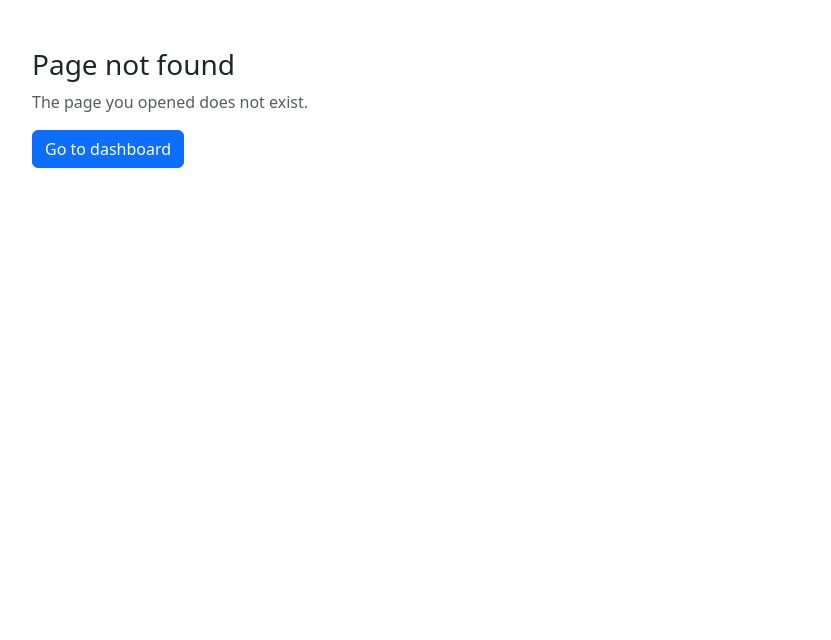
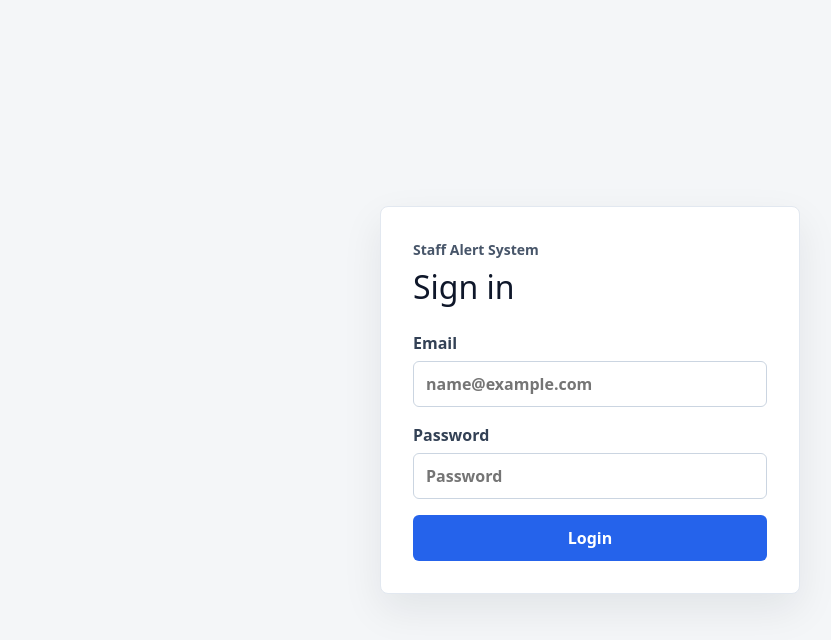
Before and after one commit to Kim-hak/staff-alert-system, a Vue app: page /login in a window 1280 px wide. Before the commit this address had no page. Shown: the top 640 px of the page, without its empty margins (50-881 px from the left). Built offline with nearby package versions, Linux system fonts and the light colour scheme; a web font is replaced by a local one.

Commit message:
add not found page

```diff
--- a/src/router/index.js
+++ b/src/router/index.js
@@ -10,7 +10,7 @@ import NotFoundView from "@/views/shared/NotFoundView.vue";
 // 2. Auth Views (សម្រាប់ Login / Forget Password)
 // ==========================================
 // ចំណាំ: សូមប្តូរឈ្មោះ File តាមជាក់ស្តែងនៅក្នុង Folder auth របស់អ្នក
-// import LoginView from '@/views/auth/LoginView.vue'
+import LoginView from "@/views/auth/LoginView.vue";
 
 // ==========================================
 // 3. Admin Views
@@ -50,12 +50,11 @@ const router = createRouter({
     },
 
     // --- Auth Routes (មិនប្រើ Dashboard Layout ទេ) ---
-    /* {
-      path: '/login',
-      name: 'login',
-      component: LoginView
+    {
+      path: "/login",
+      name: "login",
+      component: LoginView,
     },
-    */
 
     // --- ADMIN Routes ---
     {
--- a/src/views/auth/LoginView.vue
+++ b/src/views/auth/LoginView.vue
@@ -0,0 +1,86 @@
+<template>
+  <main class="login-page">
+    <section class="login-panel">
+      <div>
+        <p class="login-eyebrow">Staff Alert System</p>
+        <h1>Sign in</h1>
+      </div>
+
+      <form class="login-form" @submit.prevent>
+        <label>
+          Email
+          <input type="email" autocomplete="email" placeholder="name@example.com" />
+        </label>
+
+        <label>
+          Password
+          <input type="password" autocomplete="current-password" placeholder="Password" />
+        </label>
+
+        <button type="submit">Login</button>
+      </form>
+    </section>
+  </main>
+</template>
+
+<style scoped>
+.login-page {
+  min-height: 100vh;
+  display: grid;
+  place-items: center;
+  background: #f4f6f8;
+  padding: 24px;
+}
+
+.login-panel {
+  width: min(100%, 420px);
+  background: #ffffff;
+  border: 1px solid #e2e8f0;
+  border-radius: 8px;
+  padding: 32px;
+  box-shadow: 0 16px 40px rgba(15, 23, 42, 0.08);
+}
+
+.login-eyebrow {
+  margin: 0 0 8px;
+  color: #475569;
+  font-size: 0.875rem;
+  font-weight: 600;
+}
+
+h1 {
+  margin: 0 0 24px;
+  color: #0f172a;
+  font-size: 2rem;
+}
+
+.login-form {
+  display: grid;
+  gap: 16px;
+}
+
+label {
+  display: grid;
+  gap: 6px;
+  color: #334155;
+  font-weight: 600;
+}
+
+input {
+  width: 100%;
+  border: 1px solid #cbd5e1;
+  border-radius: 6px;
+  padding: 10px 12px;
+  font: inherit;
+}
+
+button {
+  border: 0;
+  border-radius: 6px;
+  background: #2563eb;
+  color: #ffffff;
+  font: inherit;
+  font-weight: 700;
+  padding: 11px 16px;
+}
+</style>
--- a/src/views/shared/NotFoundView.vue
+++ b/src/views/shared/NotFoundView.vue
@@ -1,13 +1,94 @@
 <template>
-  <main class="container py-5">
-    <h1 class="h3">Page not found</h1>
-    <p class="text-muted">The page you opened does not exist.</p>
-    <RouterLink :to="{ name: 'staffDashboard' }" class="btn btn-primary">
-      Go to dashboard
-    </RouterLink>
+  <main class="not-found d-flex align-items-center justify-content-center min-vh-100 bg-body-tertiary">
+    <div class="text-center px-3">
+
+      <div class="glitch-wrap mb-4" aria-hidden="true">
+        <span class="glitch display-1 fw-bold text-primary" data-text="404">404</span>
+      </div>
+
+      <div class="mb-4">
+        <span class="badge bg-primary-subtle text-primary rounded-pill px-3 py-2 fs-6">
+          Page not found
+        </span>
+      </div>
+
+      <h1 class="h3 fw-semibold mb-2">Oops! You've hit a dead end.</h1>
+      <p class="text-muted mx-auto mb-5" style="max-width: 380px;">
+        The page you're looking for doesn't exist, was moved, or the URL was mistyped.
+      </p>
+
+      <div class="d-flex flex-column flex-sm-row gap-2 justify-content-center">
+        <RouterLink :to="{ name: 'staffDashboard' }" class="btn btn-primary px-4">
+          <i class="bi bi-house-door me-2"></i>Go to dashboard
+        </RouterLink>
+        <button class="btn btn-outline-secondary px-4" @click="$router.back()">
+          <i class="bi bi-arrow-left me-2"></i>Go back
+        </button>
+      </div>
+
+    </div>
   </main>
 </template>
 
 <script setup>
-import { RouterLink } from 'vue-router'
+import { RouterLink, useRouter } from 'vue-router'
+
+const $router = useRouter()
 </script>
+
+<style scoped>
+.not-found {
+  font-family: inherit;
+}
+
+/* Glitch effect on the 404 number */
+.glitch-wrap {
+  position: relative;
+  display: inline-block;
+}
+
+.glitch {
+  position: relative;
+  font-size: clamp(5rem, 18vw, 9rem);
+  letter-spacing: -4px;
+  color: var(--bs-primary);
+}
+
+.glitch::before,
+.glitch::after {
+  content: attr(data-text);
+  position: absolute;
+  inset: 0;
+  font-size: inherit;
+  font-weight: inherit;
+  letter-spacing: inherit;
+}
+
+.glitch::before {
+  color: #ff4d6d;
+  clip-path: polygon(0 0, 100% 0, 100% 40%, 0 40%);
+  transform: translateX(-3px);
+  animation: glitch-top 3s infinite linear;
+}
+
+.glitch::after {
+  color: #48cae4;
+  clip-path: polygon(0 60%, 100% 60%, 100% 100%, 0 100%);
+  transform: translateX(3px);
+  animation: glitch-bottom 3s infinite linear;
+}
+
+@keyframes glitch-top {
+  0%, 90%, 100% { transform: translateX(-3px); opacity: 1; }
+  92%            { transform: translateX(3px) skewX(-5deg); opacity: 0.8; }
+  94%            { transform: translateX(-6px); opacity: 0.6; }
+  96%            { transform: translateX(3px); opacity: 1; }
+}
+
+@keyframes glitch-bottom {
+  0%, 90%, 100% { transform: translateX(3px); opacity: 1; }
+  92%            { transform: translateX(-3px) skewX(5deg); opacity: 0.8; }
+  94%            { transform: translateX(6px); opacity: 0.6; }
+  96%            { transform: translateX(-3px); opacity: 1; }
+}
+</style>
```
